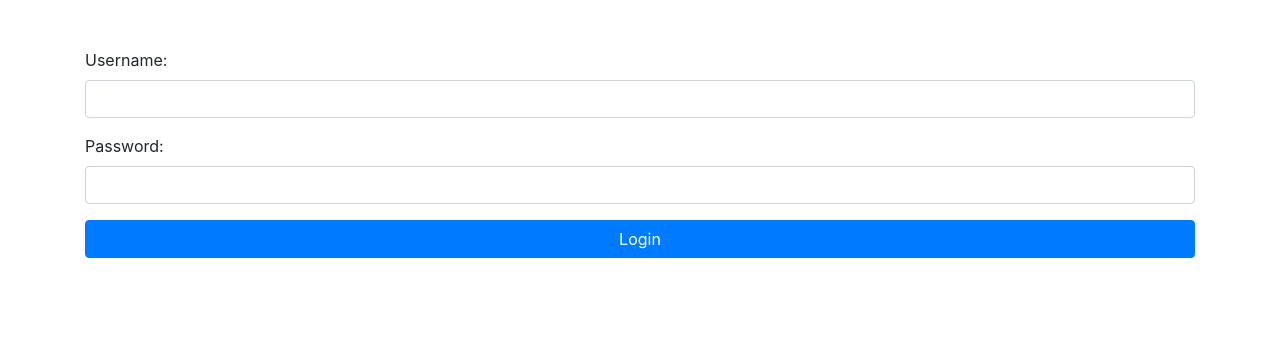
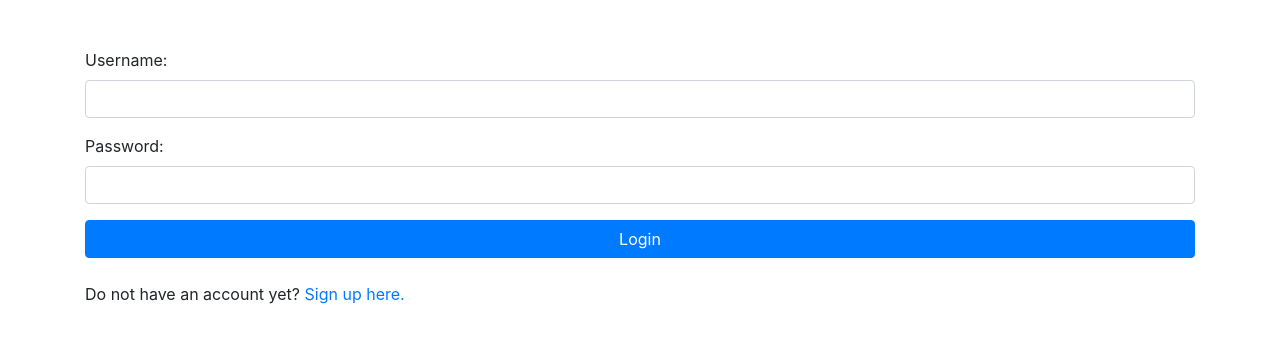
Before and after one commit to Hernandiaz035/invoice-gen, a Django app: page /users/login/ in a window 1280 px wide. Shown: the top 343 px of the page. Run offline with Django 3.2, Linux system fonts and the light colour scheme; some libraries are stand-ins or nearby versions.

Commit message:
Add links between signup and login.

```diff
--- a/templates/users/login.html
+++ b/templates/users/login.html
@@ -19,4 +19,5 @@
 
     <button type="submit" class="btn btn-primary btn-block">Login</button>
 </form>
+<p class="mt-4">Do not have an account yet? <a href="{% url 'users:signup' %}">Sign up here.</a></p>
 {% endblock content %}
--- a/templates/users/signup.html
+++ b/templates/users/signup.html
@@ -14,4 +14,5 @@
         <button type="submit" name="signup" id="signup" class="btn btn-primary btn-lg btn-block">SignUp</button>
     </form>
 
+    <p class="mt-4">Already have an account? <a href="{% url 'users:login' %}">Log in here.</a></p>
 {% endblock content %}
```
